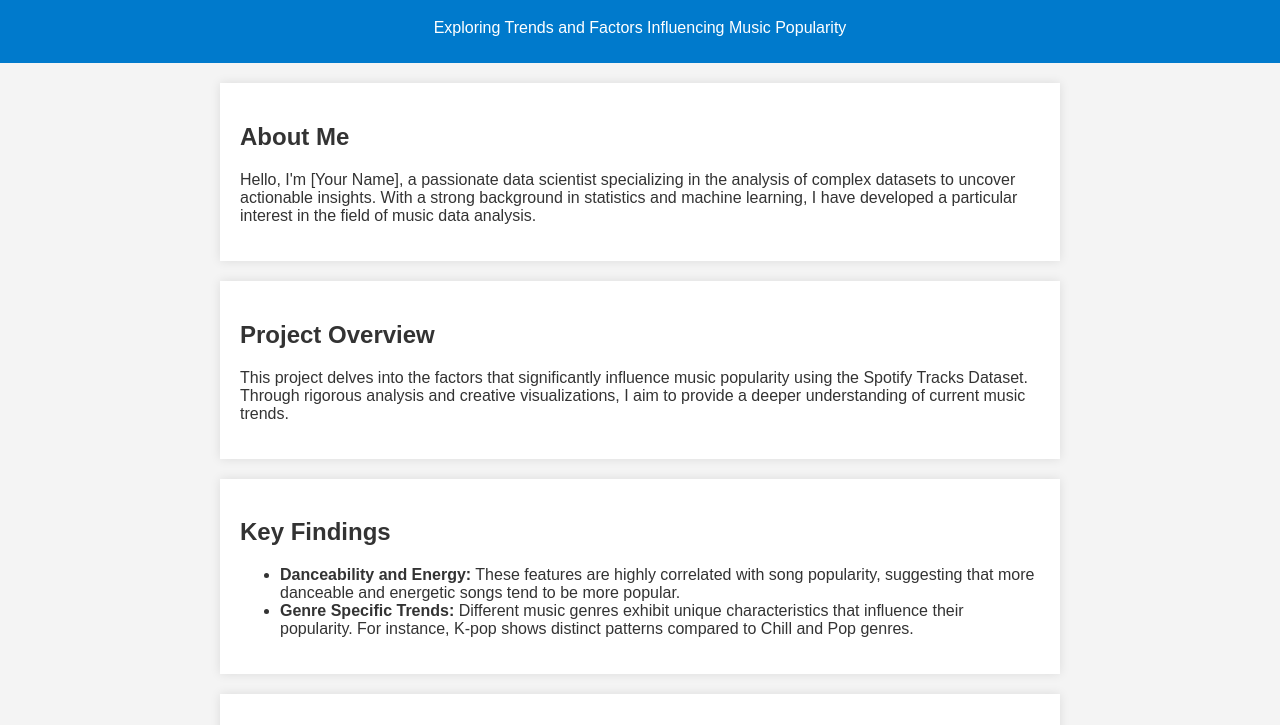
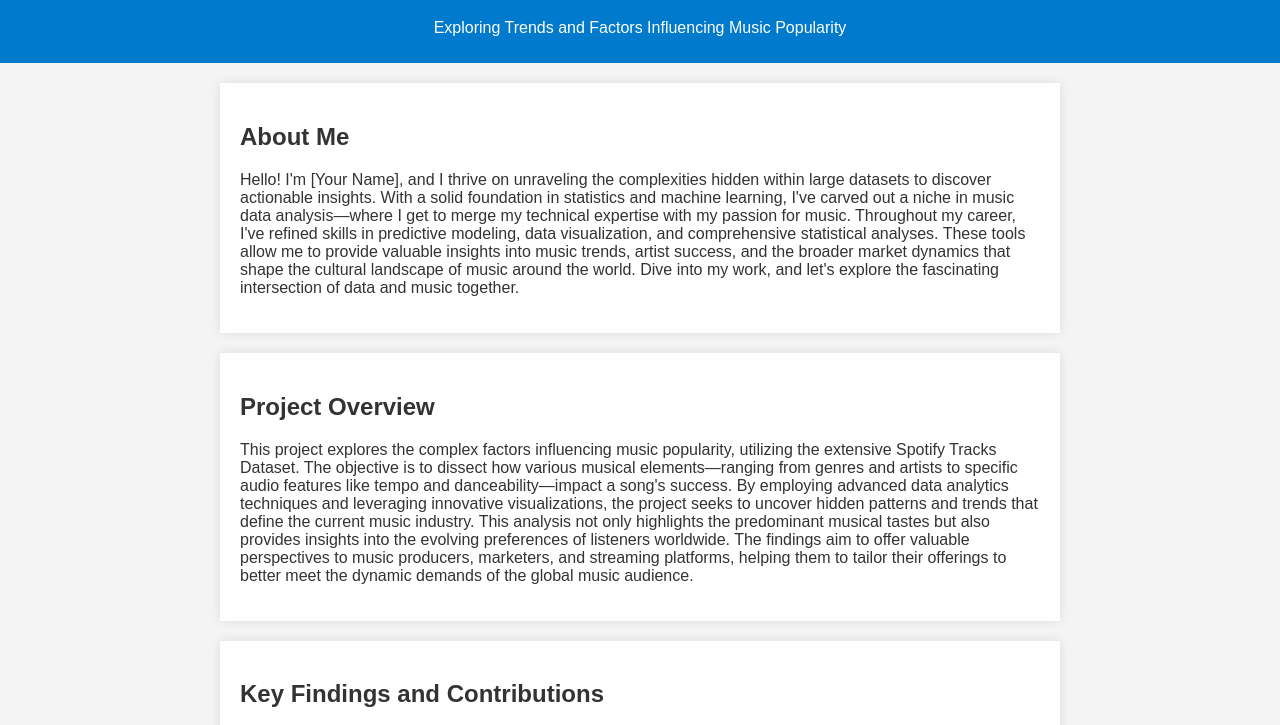
Before and after one commit to Shuai-ui/Shuai-ui.github.io, a plain HTML site: page index.html in a window 1280 px wide. Shown: the part 71-796 px from the top of the page. Drawn offline with Linux system fonts and the light colour scheme.

Commit message:
Update index.html

```diff
--- a/index.html
+++ b/index.html
@@ -52,17 +52,18 @@
     </header>
     <section>
         <h2>About Me</h2>
-        <p>Hello, I'm [Your Name], a passionate data scientist specializing in the analysis of complex datasets to uncover actionable insights. With a strong background in statistics and machine learning, I have developed a particular interest in the field of music data analysis.</p>
+        <p>Hello! I'm [Your Name], and I thrive on unraveling the complexities hidden within large datasets to discover actionable insights. With a solid foundation in statistics and machine learning, I've carved out a niche in music data analysis—where I get to merge my technical expertise with my passion for music. Throughout my career, I've refined skills in predictive modeling, data visualization, and comprehensive statistical analyses. These tools allow me to provide valuable insights into music trends, artist success, and the broader market dynamics that shape the cultural landscape of music around the world. Dive into my work, and let's explore the fascinating intersection of data and music together.</p>
     </section>
     <section>
         <h2>Project Overview</h2>
-        <p>This project delves into the factors that significantly influence music popularity using the Spotify Tracks Dataset. Through rigorous analysis and creative visualizations, I aim to provide a deeper understanding of current music trends.</p>
+<p>This project explores the complex factors influencing music popularity, utilizing the extensive Spotify Tracks Dataset. The objective is to dissect how various musical elements—ranging from genres and artists to specific audio features like tempo and danceability—impact a song's success. By employing advanced data analytics techniques and leveraging innovative visualizations, the project seeks to uncover hidden patterns and trends that define the current music industry. This analysis not only highlights the predominant musical tastes but also provides insights into the evolving preferences of listeners worldwide. The findings aim to offer valuable perspectives to music producers, marketers, and streaming platforms, helping them to tailor their offerings to better meet the dynamic demands of the global music audience.</p>
     </section>
     <section>
-        <h2>Key Findings</h2>
+        <h2>Key Findings and Contributions</h2>
         <ul>
-            <li><strong>Danceability and Energy:</strong> These features are highly correlated with song popularity, suggesting that more danceable and energetic songs tend to be more popular.</li>
-            <li><strong>Genre Specific Trends:</strong> Different music genres exhibit unique characteristics that influence their popularity. For instance, K-pop shows distinct patterns compared to Chill and Pop genres.</li>
+            <li><strong>Top Genres:</strong> The analysis identified Pop-film, K-pop, and Chill as the genres with the highest average popularity, highlighting their significant appeal in the current music landscape.</li>
+            <li><strong>Top Artists in Popular Genres:</strong> Within these top genres, the most popular artists are A.R. Rahman; Madhushree, IVE, and Denise Julia. Their dominance in these categories underscores the significant role of artist influence in genre popularity.</li>
+            <li><strong>Rhythmic and Lyrical Attributes:</strong> A common characteristic among these top songs is their classic 4/4 time signature and a minimal focus on explicit lyrics. This trend suggests that the most popular music currently relies more on classic rhythms and the emotional conveyance of the music itself rather than lyrical depth.</li>
         </ul>
     </section>
     <section>
```
